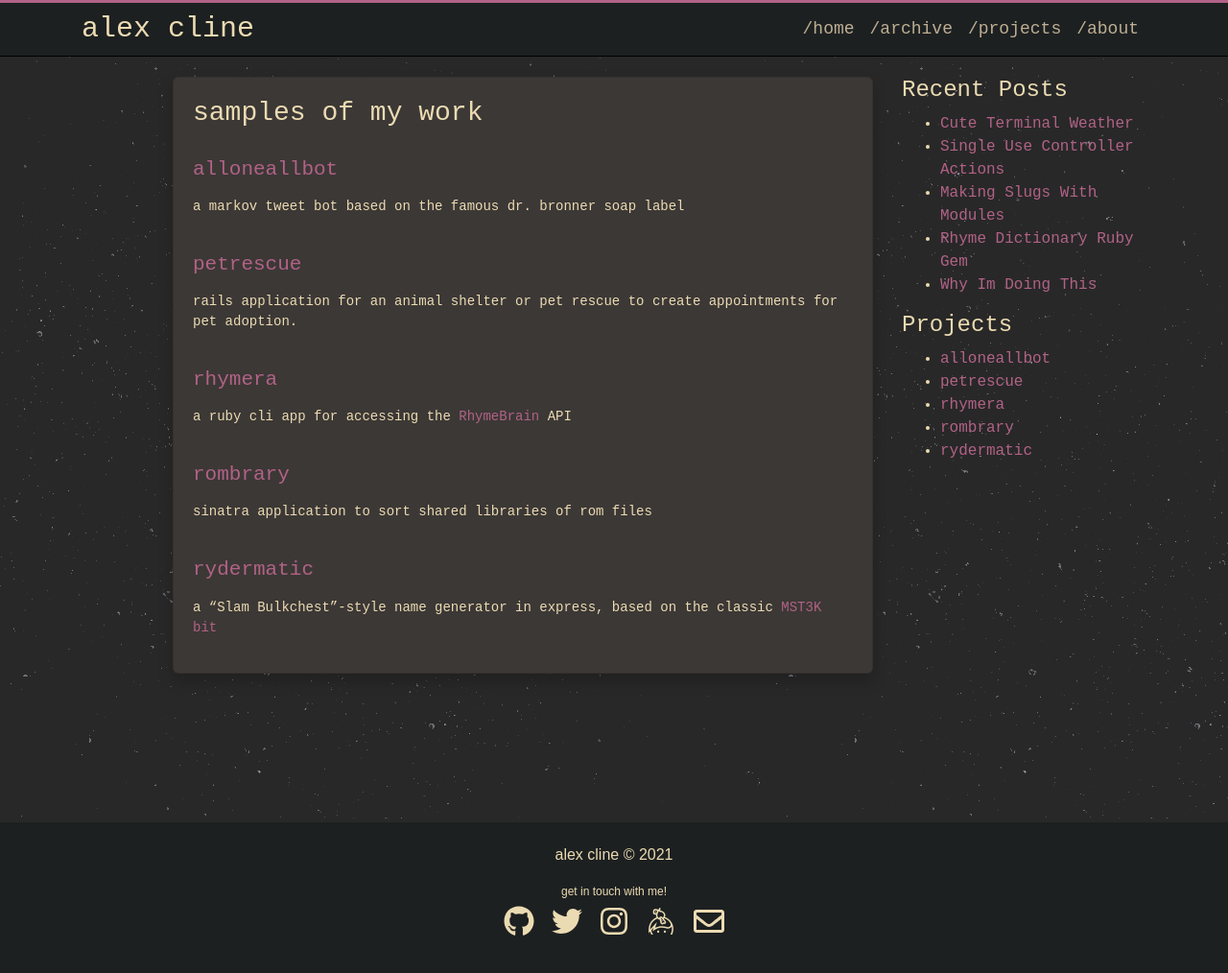
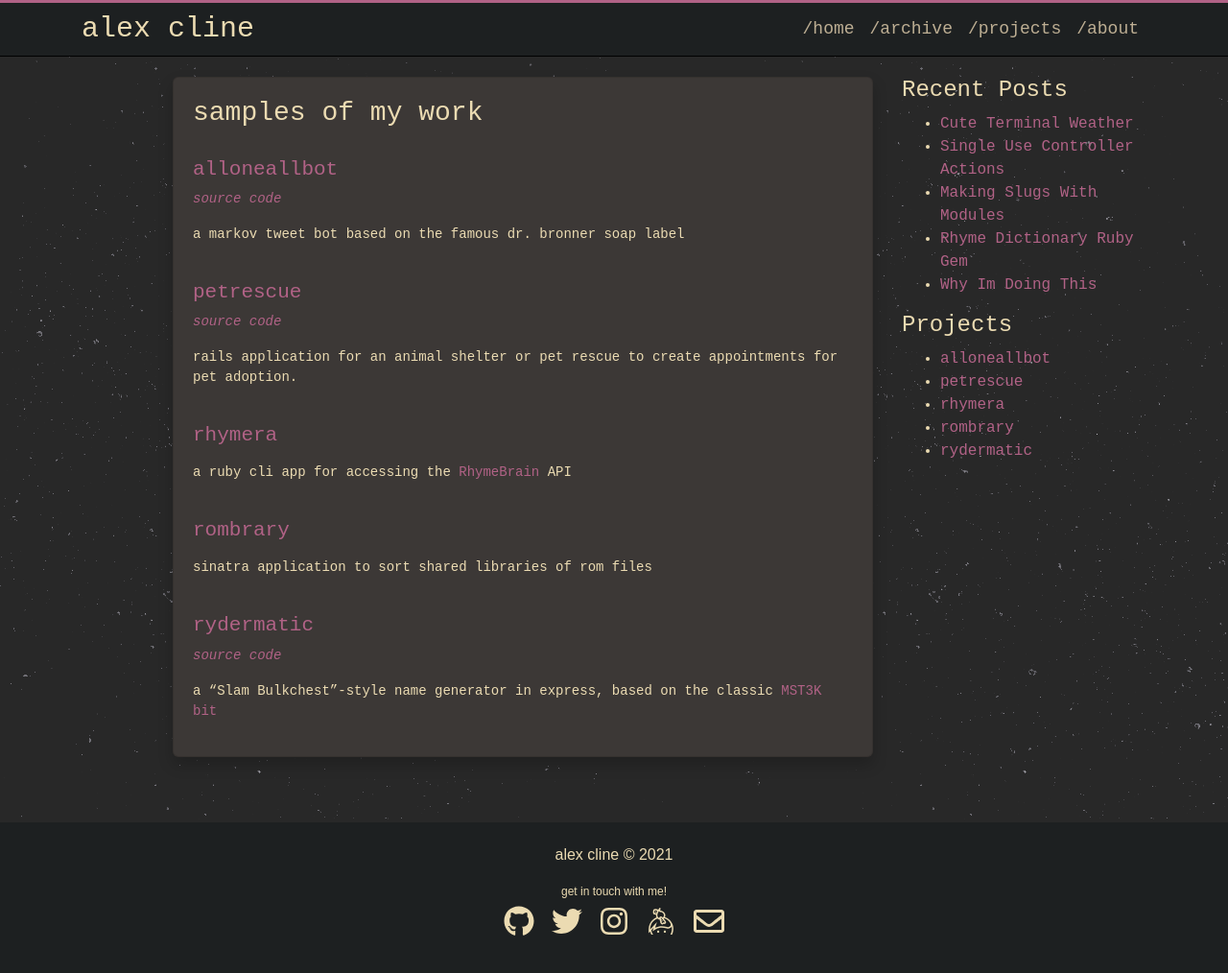
Before and after one commit to revarcline/revarcline.github.io, a Jekyll site: the page built from projects.html, in a window 1280 px wide and 1039 px high. Shown: the top 1014 px of the window at 96% size. Built offline with Jekyll 4.4.1, drawn with Linux system fonts in a browser that asks for light colours.

Commit message:
refactored projects to include source code links

```diff
--- a/projects.html
+++ b/projects.html
@@ -6,6 +6,9 @@ layout: page
     {% for project in site.projects %}
         <br>
         <h2><a href="{{ project.link }}">{{ project.name }}</a></h2>
+        {% if project.source %}
+            <i><a href="{{ project.source }}">source code</a></i>
+        {% endif %}
         <p>{{ project.content | markdownify }}</p>
     {% endfor %}
 </div>
```
Also changed, not shown: _projects/alloneallbot.md (+1 -0 lines), _projects/petrescue.md (+1 -0 lines), _projects/rydermatic.md (+1 -0 lines).
